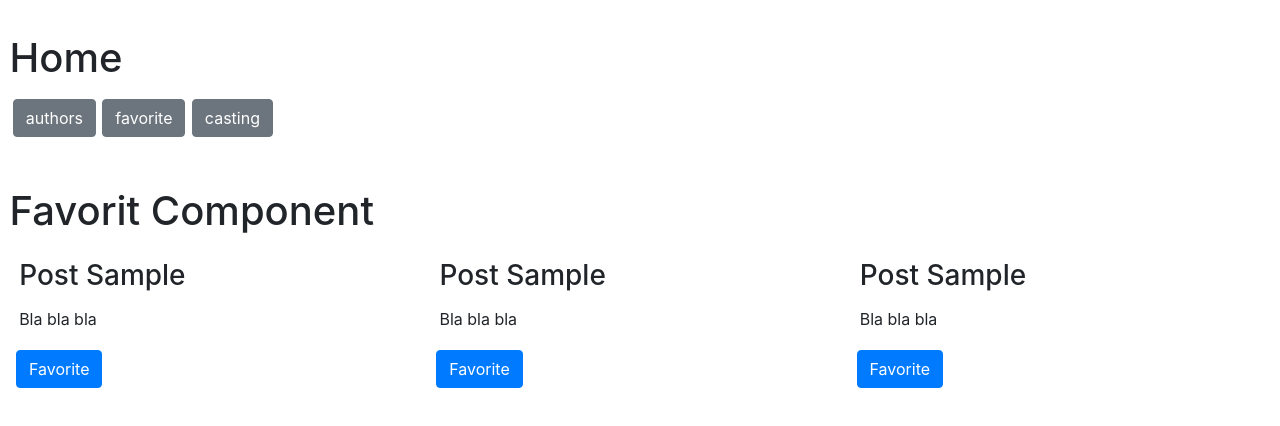
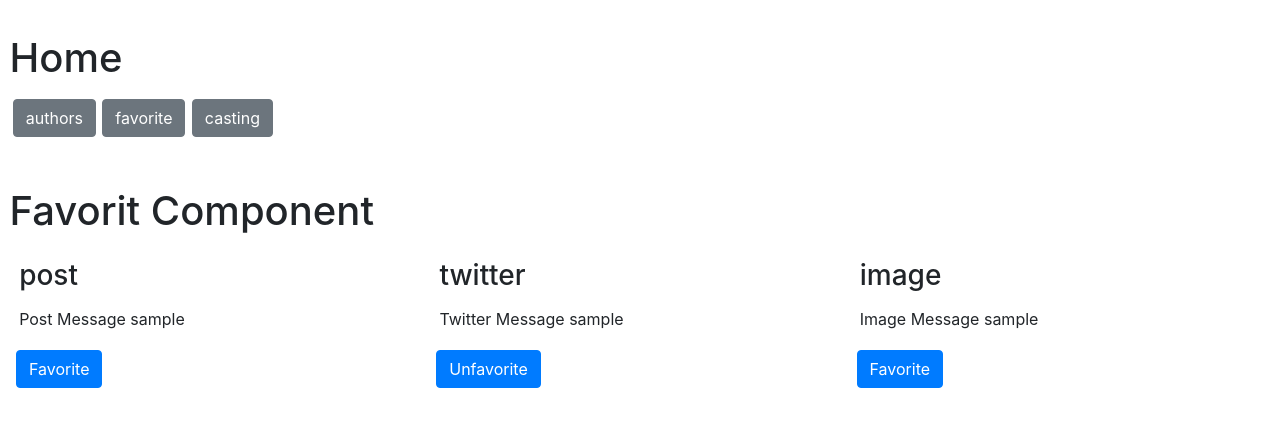
Before and after one commit to brunosilveiradosanjos/AngularMosh, an Angular app: page /favorite in a window 1280 px wide. Shown: the top 426 px of the page. Built offline with nearby package versions, Linux system fonts and the light colour scheme.

Commit message:
Ajuste regra favorito

```diff
--- a/src/app/favorite/container/container.component.html
+++ b/src/app/favorite/container/container.component.html
@@ -1,5 +1,5 @@
 <div>
-  <h3>Post Sample</h3>
-  <p>Bla bla bla</p>
+  <h3>{{postObject.title}}</h3>
+  <p>{{postObject.message}}</p>
   <button (click)="ChangeFavorite()" class="btn btn-primary">{{favorite}}</button>
 </div>
--- a/src/app/favorite/container/container.component.ts
+++ b/src/app/favorite/container/container.component.ts
@@ -1,4 +1,4 @@
-import { Component, OnInit } from '@angular/core';
+import { Component, OnInit, Input } from '@angular/core';
 
 @Component({
   selector: 'app-container',
@@ -7,21 +7,25 @@ import { Component, OnInit } from '@angular/core';
 })
 export class ContainerComponent implements OnInit {
 
+  @Input() postObject: any;
+  favorite: string;
+
   constructor() { }
 
   ngOnInit() {
+    console.log(this.postObject.isFavorite)
+    console.log(this.postObject.title)
+    this.checkFavorite();
   }
 
-  isSelected = false
-  favorite = "Favorite";
 
   ChangeFavorite() {
-    this.isSelected = !this.isSelected;
-    if (this.isSelected) {
-      this.favorite = "Unfavorite";
-    } else {
-      this.favorite = "Favorite";
-    }
+    this.postObject.isFavorite = !this.postObject.isFavorite;
+    this.checkFavorite();
+  }
+
+  checkFavorite() {
+    this.favorite = this.postObject.isFavorite == false ? "Favorite" : "Unfavorite";
   }
 
 }
--- a/src/app/favorite/favorite.component.html
+++ b/src/app/favorite/favorite.component.html
@@ -1,7 +1,7 @@
 <h1>Favorit Component</h1>
 
 <div class="objects">
-  <app-container class="post"></app-container>
-  <app-container class="twitter"></app-container>
-  <app-container class="image"></app-container>
+  <app-container [postObject]="post" class="post"></app-container>
+  <app-container [postObject]="twitter" class="twitter"></app-container>
+  <app-container [postObject]="image" class="image"></app-container>
 </div>
--- a/src/app/favorite/favorite.component.ts
+++ b/src/app/favorite/favorite.component.ts
@@ -7,5 +7,21 @@ import { Component } from '@angular/core';
 })
 export class FavoriteComponent {
 
+  post = {
+    title: "post",
+    message: "Post Message sample",
+    isFavorite: false
+  }
 
+  twitter = {
+    title: "twitter",
+    message: "Twitter Message sample",
+    isFavorite: true
+  }
+
+  image = {
+    title: "image",
+    message: "Image Message sample",
+    isFavorite: false
+  }
 }
```
